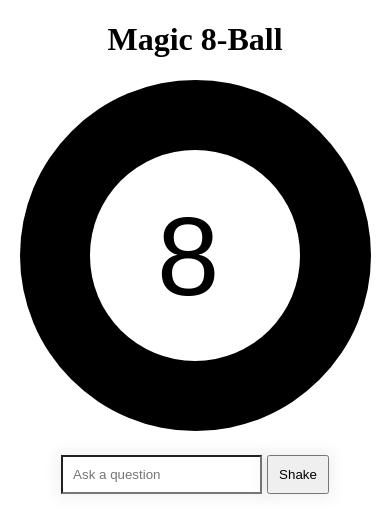
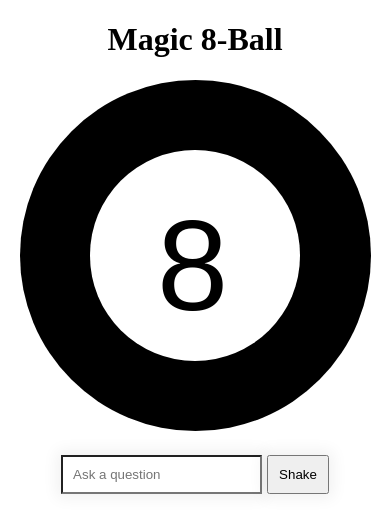
Before and after one commit to Brian-Holland/React_Magic_8-Ball, a React (Create React App) app: page / in a window 390 px wide. Shown: the top 532 px of the page. Built offline with nearby package versions, Linux system fonts and the light colour scheme; a web font is replaced by a local one.

Commit message:
inc 8 size

```diff
--- a/src/App.css
+++ b/src/App.css
@@ -171,7 +171,7 @@ button {
 		padding-bottom: 90vw;
 	}
 	.eight {
-		font-size: 7rem;
+		font-size: 8rem;
 		left: 32%;
 		top: 20%;
 	}
```
